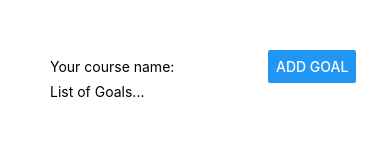
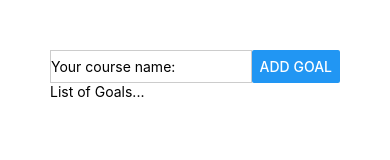
Before and after one commit to BKazimy/NotifierApp, a React Native app: screen / in a window 390 px wide. Shown: the top 160 px of the page. Built offline with nearby package versions, Linux system fonts and the light colour scheme.

Commit message:
Oct 28, 2024, 10:06 AM

```diff
--- a/App.js
+++ b/App.js
@@ -6,7 +6,7 @@ export default function App() {
     // <View style={styles.container}>
     <View style={styles.appContainer}>
       <View style={styles.inputContainer}>
-        <TextInput placeholder='Your course name:' />
+        <TextInput style={styles.TextInput} placeholder='Your course name:' />
         <Button title='Add Goal' />
       </View>
       <View>
@@ -31,7 +31,13 @@ const styles = StyleSheet.create({
     padding: 50
   },
   inputContainer: {
-    flexDirection: 'row'
+    flexDirection: 'row',
+    justifyContent: 'space-between'
+  },
+  TextInput: {
+    borderWidth: 1,
+    borderColor: '#ccc',
+    width: '80%',
   }
 
   // container: {
```
